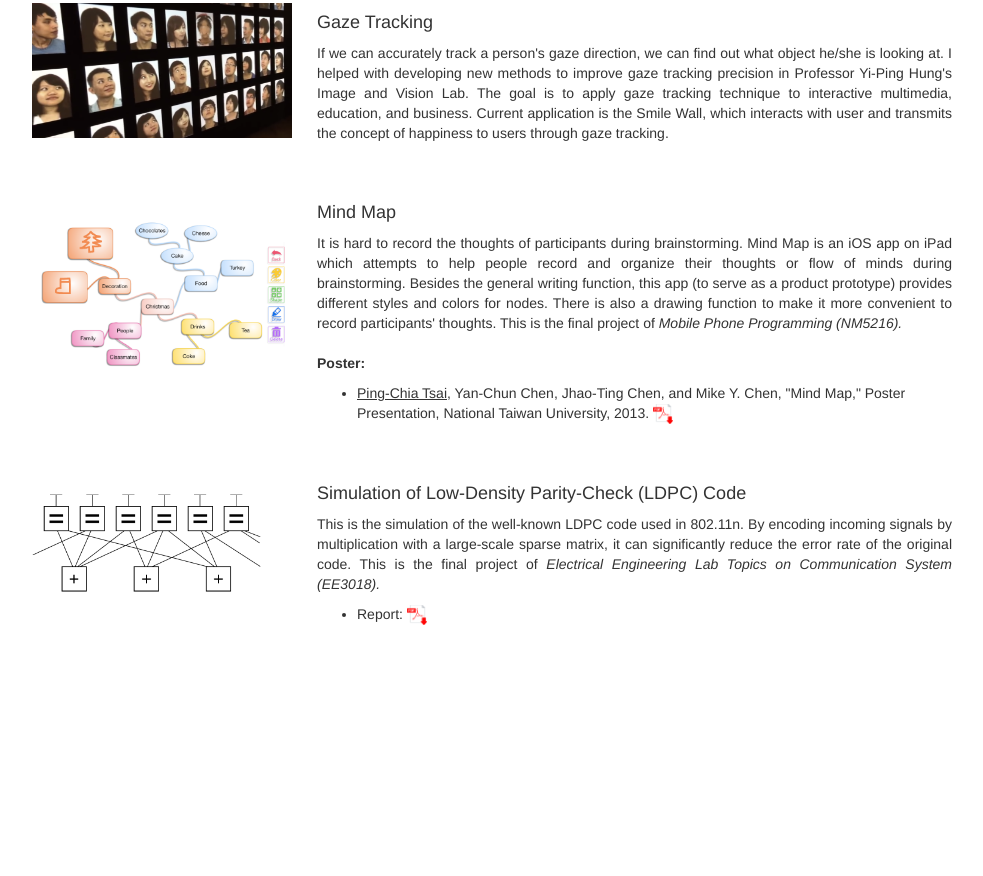
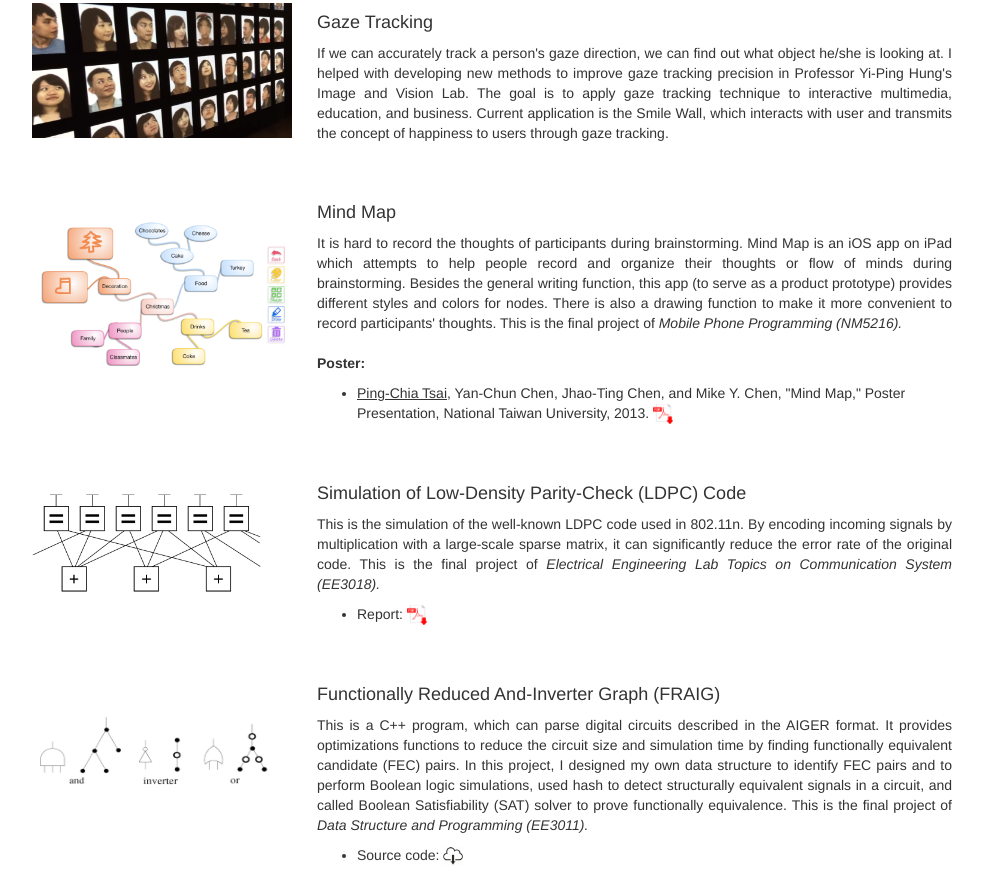
Before and after one commit to music4615/music4615.github.io, a plain HTML site: page project.html in a window 1280 px wide. Shown: the part 694-1570 px from the top of the page, without its empty margins (148-1131 px from the left). Before the commit the page ends 1329 px from the top, so only its background shows below. Drawn offline with nearby package versions, Linux system fonts and the light colour scheme.

Commit message:
update DSnP project descriptions

```diff
--- a/project.html
+++ b/project.html
@@ -120,6 +120,24 @@
 	</div>
 	<div class="col-md-1"></div>
 </div>
+<br><br>
+<div class="container" id="fraig">
+	<div class="col-md-1"></div>
+	<div class="col-md-3">
+		<br><br>
+		<img src="image/fraig.png" height="76" width="240">
+	</div>
+	<div class="col-md-7">
+		<h4>Functionally Reduced And-Inverter Graph (FRAIG)</h4>
+		<p>
+			This is a C++ program, which can parse digital circuits described in the AIGER format. It provides optimizations functions to reduce the circuit size and simulation time by finding functionally equivalent candidate (FEC) pairs. In this project, I designed my own data structure to identify FEC pairs and to perform Boolean logic simulations, used hash to detect structurally equivalent signals in a circuit, and called Boolean Satisfiability (SAT) solver to prove functionally equivalence. This is the final project of <i>Data Structure and Programming (EE3011).</i>
+			<ul>
+				<li>Source code: <a href="file/fraig.tgz" target="_blank"><img src="image/download.png" height="20" width="20"></a></li>
+			</ul>
+		</p>
+	</div>
+	<div class="col-md-1"></div>
+</div>
 
 <script>
   (function(i,s,o,g,r,a,m){i['GoogleAnalyticsObject']=r;i[r]=i[r]||function(){
```
